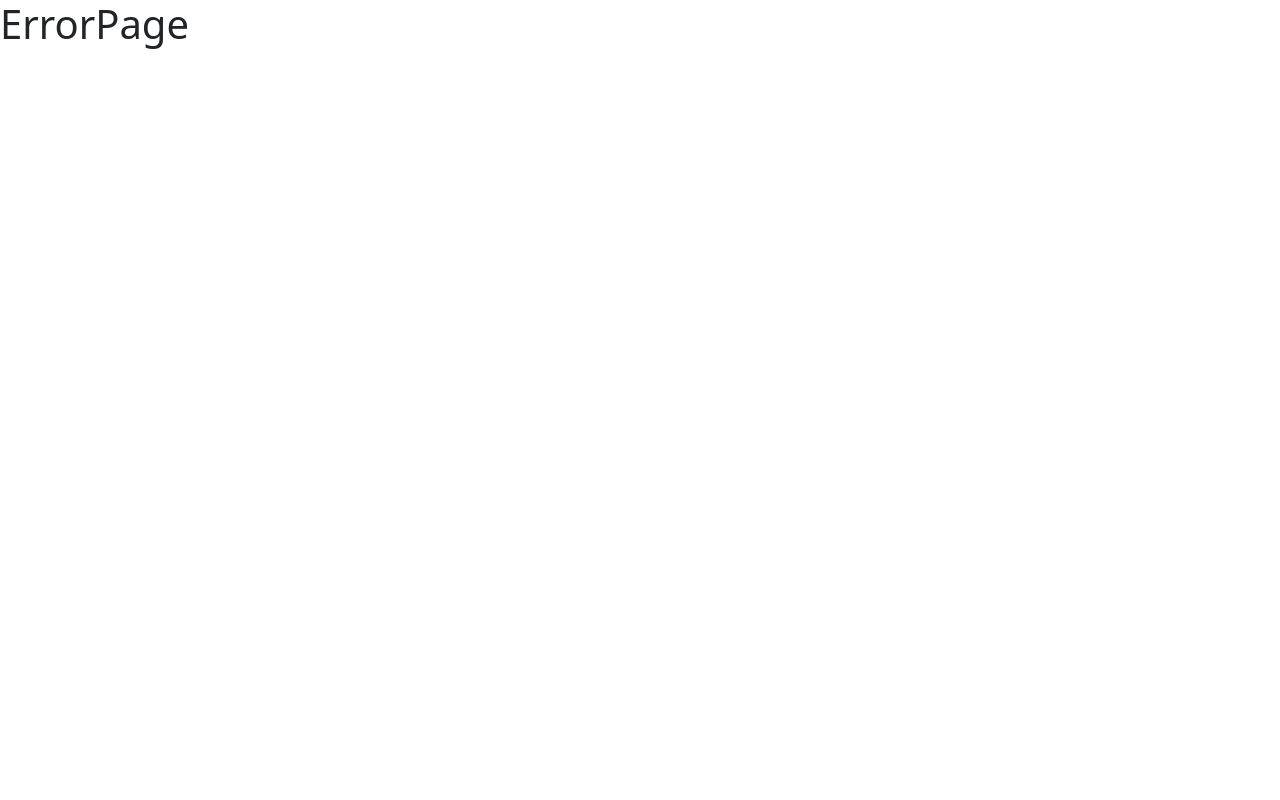
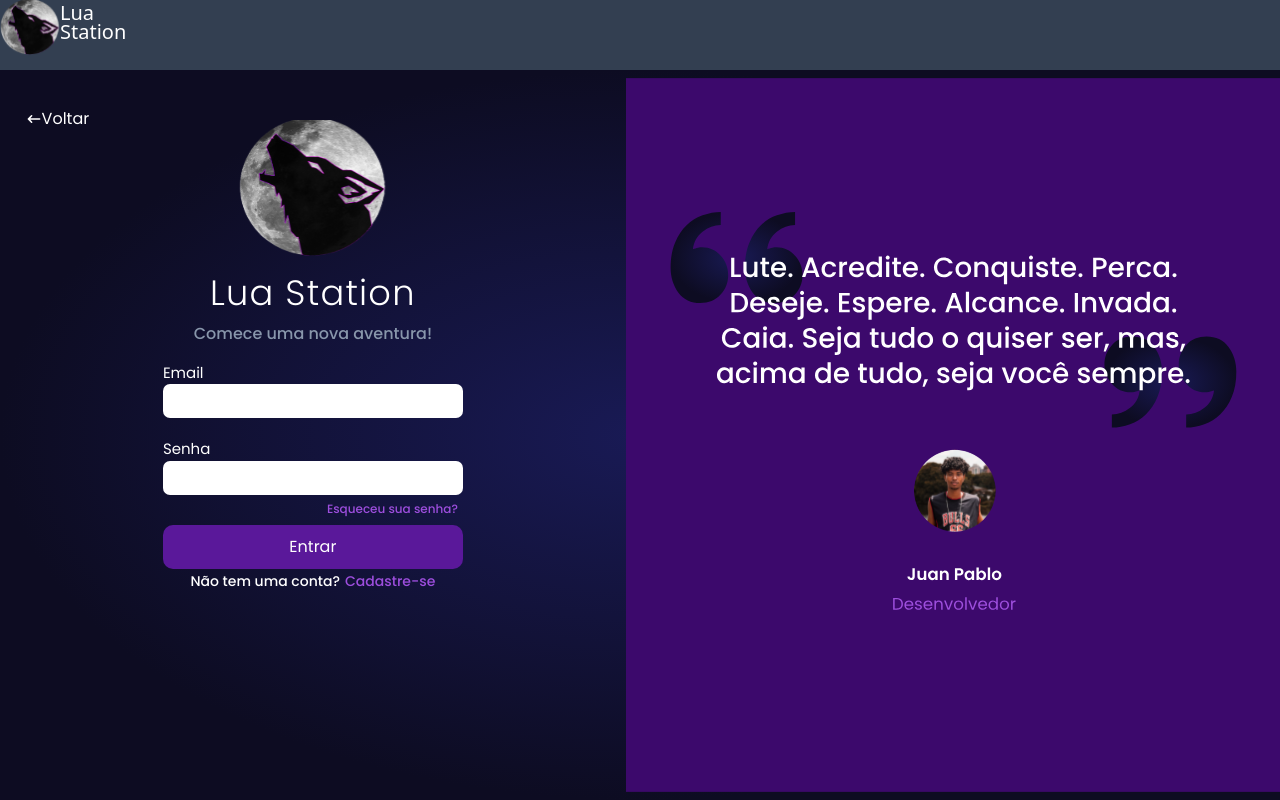
Before and after one commit to Sottili/Lua-Station-Web, a React (Create React App) app: page /login in a window 1280 px wide. Before the commit this address had no page. Built offline with nearby package versions, Linux system fonts and the light colour scheme.

Commit message:
login page feita, serviço de login e registro certinho tmb

```diff
--- a/src/components/NavbarHome/NavbarHome.jsx
+++ b/src/components/NavbarHome/NavbarHome.jsx
@@ -23,7 +23,7 @@ import { Link } from "react-router-dom";
 function NavbarHome() {
   return (
     <>
-      <Navbar fixed="top" expand="lg">
+      <Navbar className="navbarHome" fixed="top" expand="lg">
         <Container id="special-caseNavHome">
           <Navbar.Brand href="#home">
             <div className="navbarBrand1">
@@ -60,10 +60,14 @@ function NavbarHome() {
                 Time
               </Nav.Link>
               <Nav.Link className="link-navbarHome">
-                <Link className="btn-navbar-login">Entrar</Link>
+                <Link to="/login" className="btn-navbar-login">
+                  Entrar
+                </Link>
               </Nav.Link>
               <Nav.Link className="link-navbarHome">
-                <Link className="btn-navbar-register">Cadastrar-se</Link>
+                <Link to="/register" className="btn-navbar-register">
+                  Cadastrar-se
+                </Link>
               </Nav.Link>
             </Nav>
           </Navbar.Collapse>
--- a/src/components/NavbarHome/index.css
+++ b/src/components/NavbarHome/index.css
@@ -1,5 +1,9 @@
 /* Custom Navbar and Links*/
 @import url("https://fonts.googleapis.com/css2?family=Roboto:wght@100;300;400;500;700&display=swap");
+
+.navbarHome {
+  position: relative;
+}
 
 .navbar-toggler-icon {
   background-image: url(../../assets/images/hamb-item.png) !important;
@@ -27,6 +31,9 @@
 .navbarBrand1 {
   display: flex;
   align-items: center;
+  position: absolute;
+  top: 0 !important;
+  left: 0;
 }
 
 /*Navbar Brand*/
@@ -81,9 +88,13 @@
   }
 }
 
-@media screen and (max-width: 990px) {
+@media screen and (max-width: 991px) {
   .btn-navbar-login {
     margin: 0 !important;
+  }
+  .navbarHome {
+    background: radial-gradient(50% 50% at 50% 50%, #191a55 0%, #0d0c22 100%);
+    opacity: 0.9;
   }
 }
 
--- /dev/null
+++ b/src/components/NavbarLR/index.css
@@ -0,0 +1,32 @@
+/* Custom Navbar and Links*/
+@import url("https://fonts.googleapis.com/css2?family=Roboto:wght@100;300;400;500;700&display=swap");
+
+/* Navbar */
+
+.navbarLR {
+  background-color: #333f51;
+  position: relative;
+  height: 70px;
+}
+
+/*Navbar Brand*/
+
+.navbarBrand1 {
+  display: flex;
+  align-items: center;
+  position: absolute;
+  top: 10%;
+  left: 0;
+}
+.navbarBrand2 p {
+  margin: 0;
+  margin-top: -11px;
+  padding: 0;
+  color: #fff;
+  font-weight: 300;
+}
+
+.logo-NavbarBrand {
+  width: 60px;
+  margin: 0px !important;
+}
--- /dev/null
+++ b/src/components/NavbarLR/index.jsx
@@ -0,0 +1,42 @@
+////////////////////////////////////////IMPORTS////////////////////////////////
+
+//Css
+import "./index.css";
+import "../../global.css";
+
+//Bootstrap React//
+import Container from "react-bootstrap/Container";
+import Navbar from "react-bootstrap/Navbar";
+import "bootstrap/dist/css/bootstrap.min.css";
+
+//Imagens//
+
+import logo from "../../assets/images/logo.svg";
+
+///////////////////////////////////////FINAL IMPORTS //////////////////////////
+
+function NavbarLR() {
+  return (
+    <>
+      <Navbar fixed="top" className="navbarLR" expand="lg">
+        <Container id="special-caseNavHome">
+          <Navbar.Brand href="#home">
+            <div className="navbarBrand1">
+              <img
+                src={logo}
+                className="logo-NavbarBrand"
+                alt="Logo Lua Station"
+              />
+              <div className="navbarBrand2">
+                <p>Lua</p>
+                <p>Station</p>
+              </div>
+            </div>
+          </Navbar.Brand>
+        </Container>
+      </Navbar>
+    </>
+  );
+}
+
+export default NavbarLR;
--- /dev/null
+++ b/src/routes/HomePrivate/index.jsx
@@ -0,0 +1,31 @@
+import { getAuth, onAuthStateChanged, signOut } from "firebase/auth";
+import React from "react";
+import { useNavigate } from "react-router-dom";
+
+const HomeUsers = () => {
+  const auth = getAuth();
+
+  const navigate = useNavigate();
+
+  onAuthStateChanged(auth, (user) => {
+    if (user) {
+      console.log(user);
+      return user;
+    } else {
+      navigate("/");
+    }
+  });
+
+  const handleSignOut = () => {
+    signOut(auth);
+  };
+
+  return (
+    <>
+      <h1>Hi user</h1>
+      <button onClick={handleSignOut}>deslogar</button>
+    </>
+  );
+};
+
+export default HomeUsers;
--- /dev/null
+++ b/src/routes/Login/index.css
@@ -0,0 +1,122 @@
+/* Container */
+
+.containerLogin {
+  display: flex;
+  justify-content: space-between;
+  height: calc(100vh - 70px);
+  background: radial-gradient(50% 50% at 50% 50%, #191a55 0%, #0d0c22 100%);
+  position: relative;
+}
+
+/* Back from Home */
+
+.backFromHome {
+  color: #fff;
+  text-decoration: none;
+  position: absolute;
+  top: 5%;
+  left: 2%;
+  font-family: "Poppins";
+}
+
+/* Right Column */
+
+.loginImage {
+  height: calc(100vh - 70px);
+  max-width: 100%;
+}
+
+/* Left Column */
+
+.leftCol {
+  display: flex;
+  flex-direction: column;
+  align-items: center;
+  width: 50%;
+  margin-top: 50px;
+  color: #fff;
+  font-family: "Poppins";
+}
+
+.logoLogin {
+  width: 150px;
+  margin-bottom: 10px;
+}
+
+.leftCol h3 {
+  letter-spacing: 1.2px;
+  font-weight: 300;
+  font-size: 2.2rem;
+}
+
+.leftCol p {
+  font-weight: 500;
+  color: #8896ab;
+}
+
+.leftCol form {
+  display: flex;
+  flex-direction: column;
+  align-items: center;
+  width: 300px;
+}
+
+.leftCol form > label {
+  text-align: left;
+  width: 100%;
+  font-size: 15px;
+}
+
+.leftCol form > input {
+  width: 100%;
+  border: none;
+  border-radius: 7px;
+  padding: 5px;
+}
+
+.recover-password {
+  width: 100%;
+  text-align: right;
+  text-decoration: none;
+  padding: 5px;
+  font-size: 12px;
+  font-weight: 500;
+  color: #9d4edd;
+}
+
+.btnLogin {
+  padding: 10px 0;
+  width: 100%;
+  margin: 2px 0;
+  border: none;
+  border-radius: 10px;
+  color: #fff;
+  background-color: #5a189a;
+}
+
+.registerCall {
+  font-size: 14px;
+  color: #fff !important;
+  font-weight: 500 !important;
+}
+
+.spanRegisterCall {
+  margin-left: 5px;
+  text-decoration: none;
+  color: #9d4edd;
+  font-size: 14px;
+  font-weight: 500;
+}
+
+#emailLogin {
+  margin-bottom: 20px;
+}
+
+@media screen and (max-width: 1023px) {
+  .rightCol {
+    display: none;
+  }
+  .leftCol {
+    width: 100% !important;
+  }
+}
--- /dev/null
+++ b/src/routes/Login/index.jsx
@@ -0,0 +1,100 @@
+///////////////////////////////////IMPORTS/////////////////////////////////////
+import React, { useState } from "react";
+
+// Css //
+import "./index.css";
+
+// Components //
+import NavbarLR from "../../components/NavbarLR";
+
+// Images //
+import login from "../../assets/images/login.svg";
+import logo from "../../assets/images/logo.svg";
+
+// Router Dom //
+import { Link, useNavigate } from "react-router-dom";
+
+// Icons //
+import { HiArrowNarrowLeft } from "react-icons/hi";
+
+// Firebase //
+import {
+  getAuth,
+  setPersistence,
+  browserSessionPersistence,
+  signInWithEmailAndPassword,
+  onAuthStateChanged,
+} from "firebase/auth";
+import { getDatabase } from "firebase/database";
+import { firebaseConfig } from "../../services/configFirebase";
+
+////////////////////////////////////FINAL IMPORTS//////////////////////////////
+
+const LoginPage = () => {
+  const [email, setEmail] = useState("");
+  const [password, setPassword] = useState("");
+
+  const navigate = useNavigate();
+
+  const auth = getAuth();
+
+  function handleLogin() {
+    onAuthStateChanged(auth, (user) => {
+      if (user) {
+        navigate("/home");
+        console.log(user);
+      }
+    });
+    return signInWithEmailAndPassword(auth, email, password);
+  }
+
+  return (
+    <>
+      <NavbarLR />
+      <div className="containerLogin">
+        <Link className="backFromHome" to="/">
+          <HiArrowNarrowLeft />
+          Voltar
+        </Link>
+        <div className="leftCol">
+          <img className="logoLogin" alt="logo" src={logo} />
+          <h3>Lua Station</h3>
+          <p>Comece uma nova aventura!</p>
+          <form>
+            <label htmlFor="email">Email</label>
+            <input
+              type="text"
+              name="email"
+              id="emailLogin"
+              onChange={(e) => setEmail(e.target.value)}
+            />
+            <label htmlFor="email">Senha</label>
+            <input
+              type="password"
+              name="password"
+              id="passwordLogin"
+              onChange={(e) => setPassword(e.target.value)}
+            />
+            <Link className="recover-password" to="/recover-password">
+              Esqueceu sua senha?
+            </Link>
+            <button onClick={handleLogin} className="btnLogin">
+              Entrar
+            </button>
+            <p className="registerCall">
+              Não tem uma conta?
+              <Link className="spanRegisterCall" to="/Register">
+                Cadastre-se
+              </Link>
+            </p>
+          </form>
+        </div>
+        <div className="rightCol">
+          <img src={login} className="loginImage" alt="Founder" />
+        </div>
+      </div>
+    </>
+  );
+};
+
+export default LoginPage;
--- a/src/routes/Register/Register.jsx
+++ b/src/routes/Register/Register.jsx
@@ -16,13 +16,13 @@ const Register = () => {
 
   const auth = getAuth();
 
+  const navigate = useNavigate();
+
   const db = getDatabase(firebaseConfig);
-
-  const navigate = useNavigate();
 
   const SignUp = () => {
     createUserWithEmailAndPassword(auth, email, password);
-    navigate("/home");
+    navigate("/login");
   };
 
   onAuthStateChanged(auth, (user) => {
```
Also changed, not shown: src/index.js (+13 -3 lines), src/assets/images/login.svg (added).
